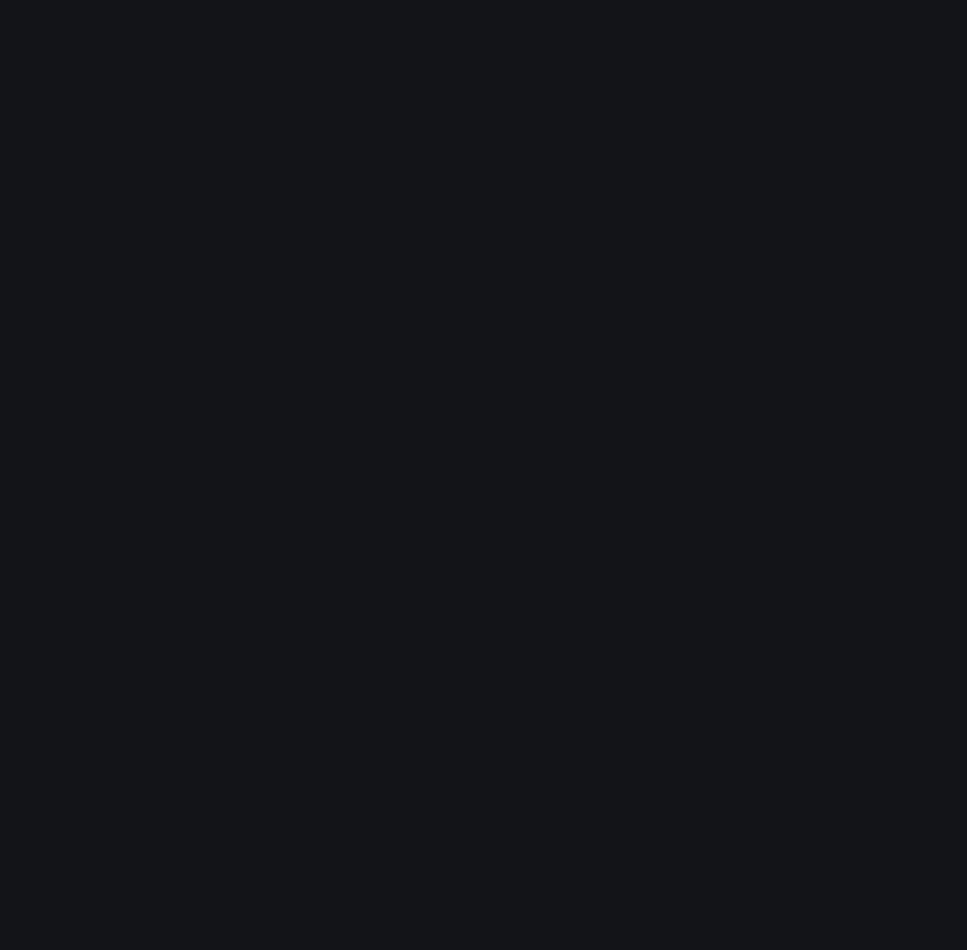
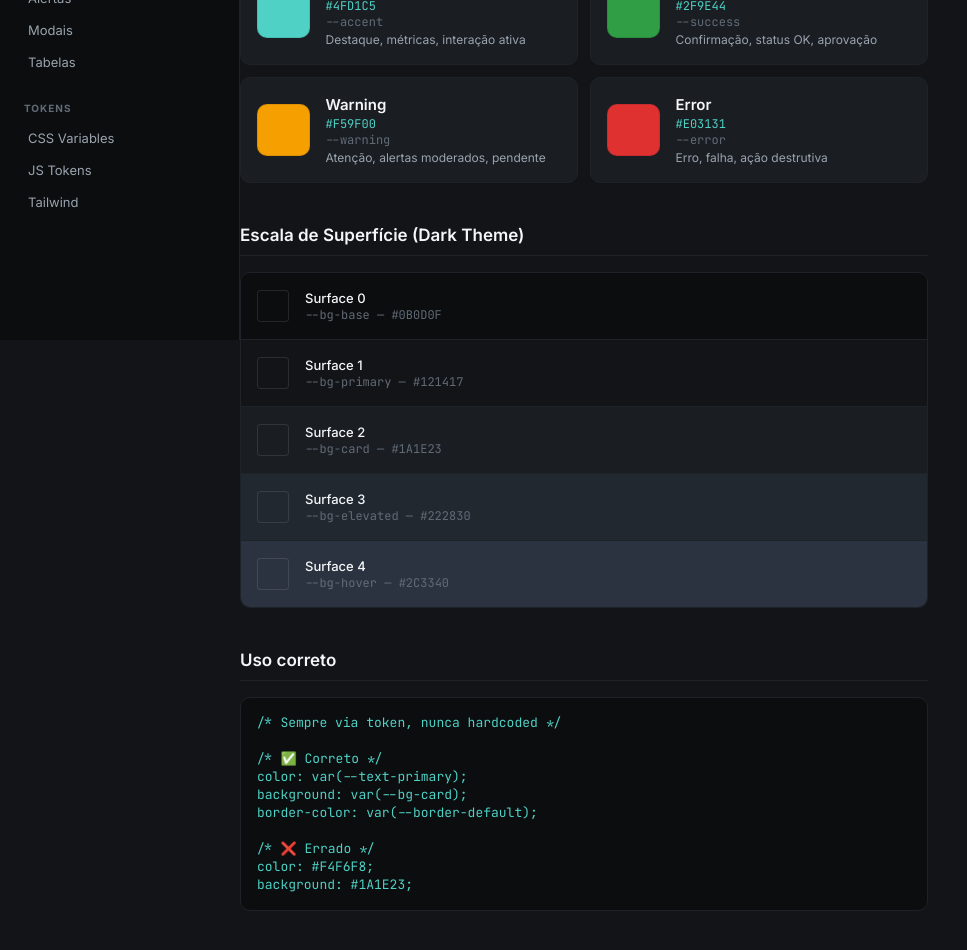
Before and after one commit to teixeiraemanuelm-creator/cdd-design-system, a Next.js app: page /foundations/colors in a window 1280 px wide. Before the commit this address had no page. Shown: the part 460-1410 px from the top of the page, without its empty margins (0-967 px from the left). Before the commit the page ends 800 px from the top, so only its background shows below. Built offline with nearby package versions, Linux system fonts and the light colour scheme.

Commit message:
feat: CDD Design System v1.0

```diff
--- /dev/null
+++ b/src/app/foundations/colors/page.tsx
@@ -0,0 +1,74 @@
+import { DocLayout, Section, CodeBlock } from "@/app/components";
+
+const palette = [
+  { name: "Graphite",      hex: "#121417", token: "--bg-primary",    use: "Fundo principal de todos os apps" },
+  { name: "Concrete Black",hex: "#0B0D0F", token: "--bg-base",       use: "Fundo mais profundo, barras laterais" },
+  { name: "Steel Blue",    hex: "#1F4B99", token: "--cdd-steel",      use: "Informação, links, ação secundária" },
+  { name: "Gold Accent",   hex: "#C6A96B", token: "--primary",        use: "CTA principal, foco, identidade da marca" },
+  { name: "Tech Teal",     hex: "#4FD1C5", token: "--accent",         use: "Destaque, métricas, interação ativa" },
+  { name: "Success",       hex: "#2F9E44", token: "--success",        use: "Confirmação, status OK, aprovação" },
+  { name: "Warning",       hex: "#F59F00", token: "--warning",        use: "Atenção, alertas moderados, pendente" },
+  { name: "Error",         hex: "#E03131", token: "--error",          use: "Erro, falha, ação destrutiva" },
+];
+
+const surfaces = [
+  { name: "Surface 0", hex: "#0B0D0F", token: "--bg-base" },
+  { name: "Surface 1", hex: "#121417", token: "--bg-primary" },
+  { name: "Surface 2", hex: "#1A1E23", token: "--bg-card" },
+  { name: "Surface 3", hex: "#222830", token: "--bg-elevated" },
+  { name: "Surface 4", hex: "#2C3340", token: "--bg-hover" },
+];
+
+export default function ColorsPage() {
+  return (
+    <DocLayout title="Cores" description="Paleta completa da CDD Tech Solutions — primitivos, semânticos e escala de superfície.">
+      <Section title="Paleta de Marca">
+        <div className="grid grid-cols-1 sm:grid-cols-2 gap-3">
+          {palette.map(c => (
+            <div key={c.hex} className="flex items-center gap-4 rounded-md border border-[var(--border-subtle)] bg-[var(--bg-card)] p-4">
+              <div
+                className="h-14 w-14 rounded-md shrink-0 border border-black/10"
+                style={{ background: c.hex }}
+                title={c.hex}
+              />
+              <div className="min-w-0">
+                <p className="font-semibold text-[var(--text-primary)]">{c.name}</p>
+                <p className="text-xs font-mono text-[#4FD1C5]">{c.hex}</p>
+                <p className="text-xs font-mono text-[var(--text-tertiary)]">{c.token}</p>
+                <p className="text-xs text-[var(--text-secondary)] mt-0.5">{c.use}</p>
+              </div>
+            </div>
+          ))}
+        </div>
+      </Section>
+
+      <Section title="Escala de Superfície (Dark Theme)">
+        <div className="rounded-md overflow-hidden border border-[var(--border-subtle)]">
+          {surfaces.map((s, i) => (
+            <div key={s.token} className="flex items-center gap-4 p-4 border-b border-[var(--border-subtle)] last:border-0"
+              style={{ background: s.hex }}>
+              <div className="w-8 h-8 rounded border border-white/10 shrink-0" style={{ background: s.hex }} />
+              <div>
+                <p className="font-medium text-[var(--text-primary)] text-sm">{s.name}</p>
+                <p className="text-xs font-mono text-[var(--text-tertiary)]">{s.token} — {s.hex}</p>
+              </div>
+            </div>
+          ))}
+        </div>
+      </Section>
+
+      <Section title="Uso correto">
+        <CodeBlock code={`/* Sempre via token, nunca hardcoded */
+
+/* ✅ Correto */
+color: var(--text-primary);
+background: var(--bg-card);
+border-color: var(--border-default);
+
+/* ❌ Errado */
+color: #F4F6F8;
+background: #1A1E23;`} />
+      </Section>
+    </DocLayout>
+  );
+}
```
